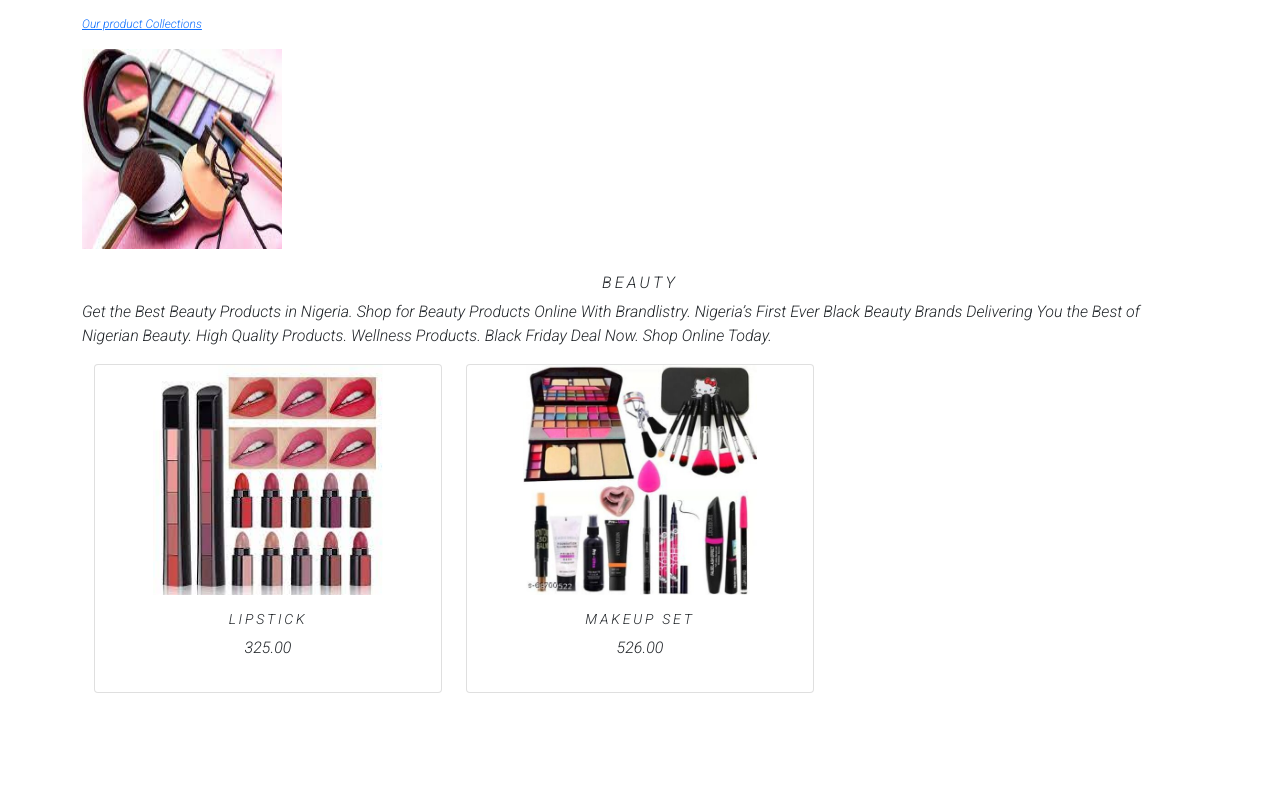
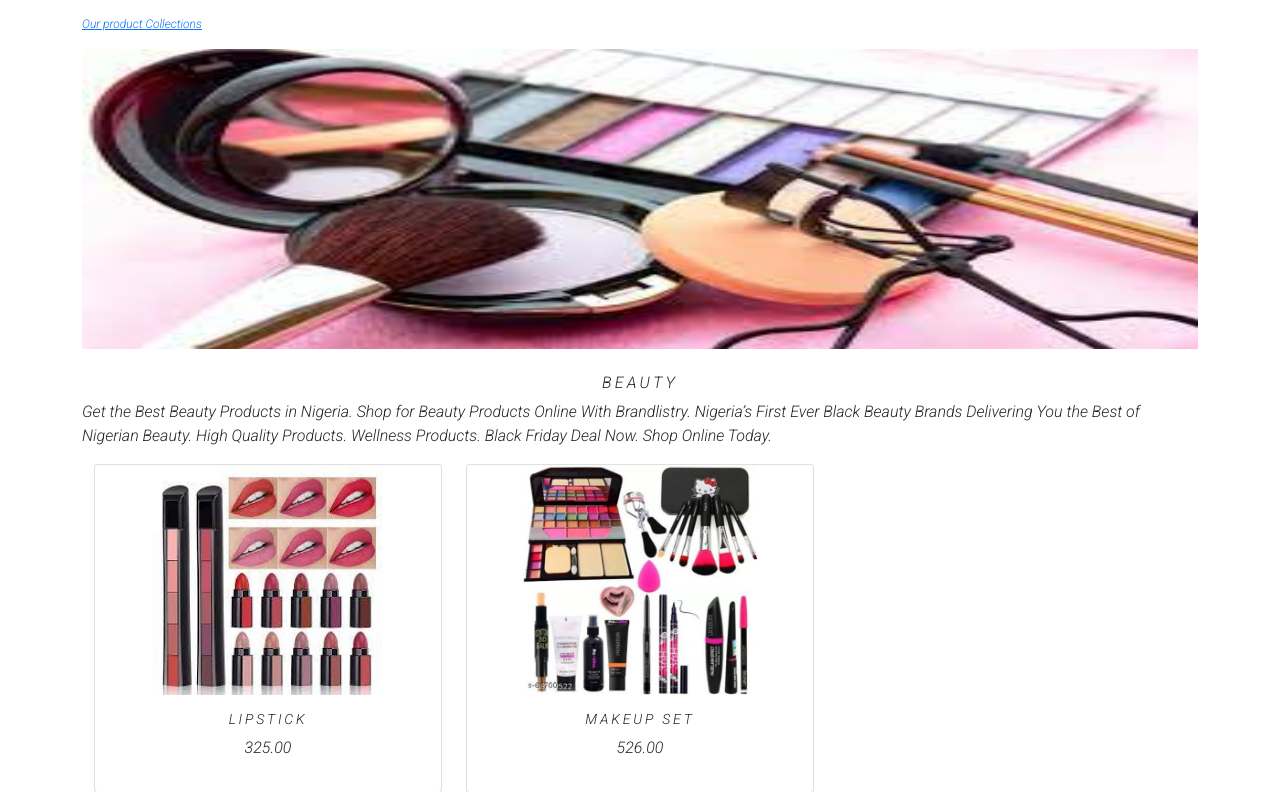
Before and after one commit to BeinexAnuThomas/e-commerce, a Django app: page /shop/beauty/ in a window 1280 px wide. Shown: the part 186-978 px from the top of the page. Run offline with Django 4.2, Linux system fonts and the light colour scheme; data comes from the database, SQL or seed files in the repository; both versions use the stored data as it was after the commit; some libraries are stand-ins or nearby versions.

Commit message:
first commit

```diff
--- a/static/custom.css
+++ b/static/custom.css
@@ -40,7 +40,7 @@ body{
 
 .my_image{
     width: 100%;
-    height: 100px;
+    height: auto;
 }
 
 .my_title{
--- a/templates/category.html
+++ b/templates/category.html
@@ -20,13 +20,13 @@
     {% if category %}
         <div class="row my_row_class">
             <div class="mx_auto">
-                <p><a href="{% url 'shopapp:allProdCat' %}" style="width: 200px; height: 200px;">Our product Collections</a></p>
+                <p><a href="{% url 'shopapp:allProdCat' %}" >Our product Collections</a></p>
             </div>
         </div>
     {% endif %}
     <div class="mx_auto">
         {% if category %}
-            <img class="my_image" src="{{category.image.url}}" alt="{{category.name}}" style="width: 200px; height: 200px;" >
+            <img class="my_image" src="{{category.image.url}}" alt="{{category.name}}" style="width: 100%; height: 300px;" >
     </div>
     <br>
     <div>
--- a/templates/product.html
+++ b/templates/product.html
@@ -21,7 +21,7 @@
 <div class="row">
     <div class="col-12 col-sm-12 col-md-12 col-lg-6 text-center">
         <div style="min-width:18rem;">
-            <img src="{{product.image.url}}" alt="{{product.name}}">
+            <img src="{{product.image.url}}" alt="{{product.name}}" style="width: 450px; height: 500px;">
         </div>
     </div>
 
```
Also changed, not shown: db.sqlite3, 1 other file.
